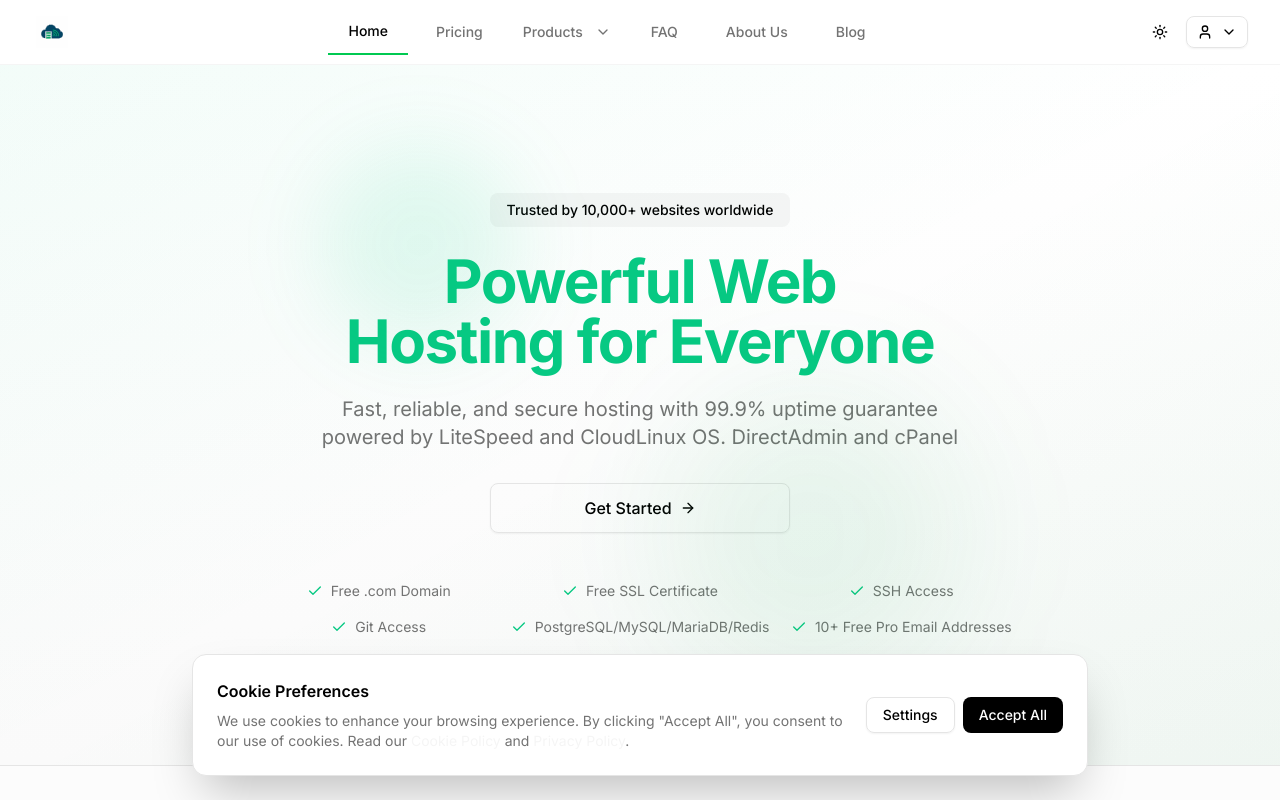
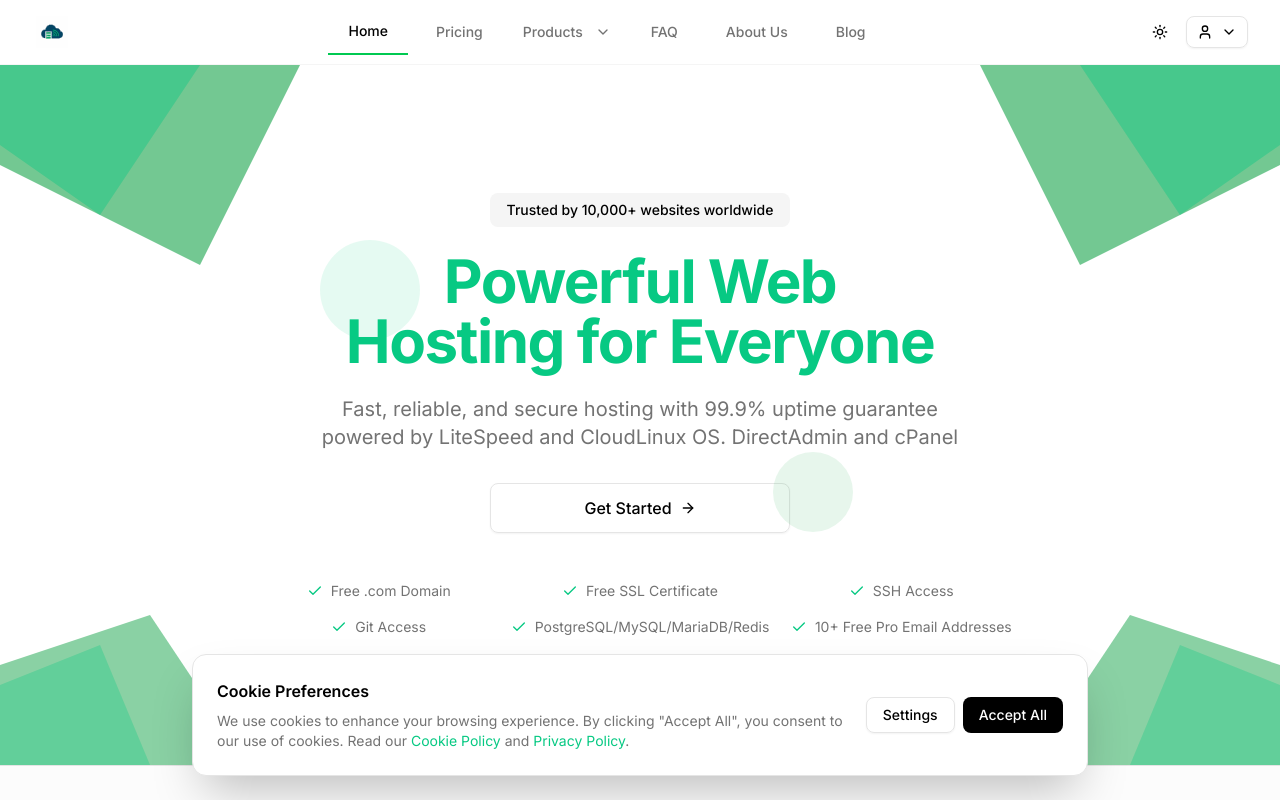
Before and after one commit to KmerHosting/kmerhosting-website, a Next.js app: page / in a window 1280 px wide. Shown: the top 800 px of the page. Built offline with nearby package versions, Linux system fonts and the light colour scheme.

Commit message:
refactor hero section color sheme

```diff
--- a/components/cookie-banner.tsx
+++ b/components/cookie-banner.tsx
@@ -92,11 +92,11 @@ export function CookieBanner() {
             <p className="text-sm text-muted-foreground">
               We use cookies to enhance your browsing experience. By clicking "Accept All", you
               consent to our use of cookies. Read our{" "}
-              <Link href="/cookies" className="text-accent hover:underline">
+              <Link href="/cookies" className="text-[#07C983] hover:underline">
                 Cookie Policy
               </Link>{" "}
               and{" "}
-              <Link href="/privacy" className="text-accent hover:underline">
+              <Link href="/privacy" className="text-[#07C983] hover:underline">
                 Privacy Policy
               </Link>
               .
--- a/components/header.tsx
+++ b/components/header.tsx
@@ -228,7 +228,7 @@ export function Header() {
   ]
 
   return (
-    <header className="sticky top-0 z-50 w-full border-b border-border/40 bg-background/95 backdrop-blur supports-[backdrop-filter]:bg-background/60">
+    <header className="sticky top-0 z-50 w-full border-b border-border/40 bg-white dark:bg-background/95 backdrop-blur supports-[backdrop-filter]:bg-white dark:supports-[backdrop-filter]:bg-background/60">
       <div className="container mx-auto px-4 sm:px-6 lg:px-8">
         <div className="flex h-16 items-center justify-between">
           {/* Logo */}
--- a/components/sections/hero.tsx
+++ b/components/sections/hero.tsx
@@ -7,7 +7,7 @@ import Link from "next/link"
 
 export function Hero() {
   return (
-    <section className="relative overflow-hidden bg-gradient-to-b from-background to-muted/50 py-20 sm:py-32">
+    <section className="relative overflow-hidden bg-white dark:bg-black py-20 sm:py-32">
       <div className="container mx-auto px-4 sm:px-6 lg:px-8">
         <div className="mx-auto max-w-4xl text-center">
           {/* Badge */}
@@ -47,25 +47,87 @@ export function Hero() {
         </div>
       </div>
 
-      {/* Decorative effects - beautiful light theme with green colors */}
+      {/* Decorative effects */}
 
-      {/* Dark theme: Central gradient blur */}
-      <div className="hidden dark:block absolute top-0 left-1/2 -translate-x-1/2 -translate-y-1/2 w-[800px] h-[800px] bg-primary/5 rounded-full blur-3xl pointer-events-none" />
+      {/* Dark theme: Green geometric shapes + central white glow behind text */}
+      <div className="hidden dark:block">
+        {/* Central white glow behind text */}
+        <div className="absolute top-1/2 left-1/2 -translate-x-1/2 -translate-y-1/2 w-[600px] h-[400px] bg-white/10 rounded-full blur-3xl pointer-events-none" />
 
-      {/* Light theme: Beautiful green gradient effects */}
+        {/* Top left green triangular shape */}
+        <div className="absolute top-0 left-0 w-[300px] h-[200px] pointer-events-none">
+          <svg viewBox="0 0 300 200" className="w-full h-full">
+            <polygon points="0,0 300,0 200,200 0,100" fill="#16A34A" opacity="0.6" />
+            <polygon points="0,0 200,0 100,150 0,80" fill="#07C983" opacity="0.4" />
+          </svg>
+        </div>
+
+        {/* Top right green triangular shape */}
+        <div className="absolute top-0 right-0 w-[300px] h-[200px] pointer-events-none">
+          <svg viewBox="0 0 300 200" className="w-full h-full">
+            <polygon points="300,0 0,0 100,200 300,100" fill="#16A34A" opacity="0.6" />
+            <polygon points="300,0 100,0 200,150 300,80" fill="#07C983" opacity="0.4" />
+          </svg>
+        </div>
+
+        {/* Bottom left green shape */}
+        <div className="absolute bottom-0 left-0 w-[250px] h-[150px] pointer-events-none">
+          <svg viewBox="0 0 250 150" className="w-full h-full">
+            <polygon points="0,150 250,150 150,0 0,50" fill="#16A34A" opacity="0.5" />
+            <polygon points="0,150 150,150 100,30 0,70" fill="#07C983" opacity="0.3" />
+          </svg>
+        </div>
+
+        {/* Bottom right green shape */}
+        <div className="absolute bottom-0 right-0 w-[250px] h-[150px] pointer-events-none">
+          <svg viewBox="0 0 250 150" className="w-full h-full">
+            <polygon points="250,150 0,150 100,0 250,50" fill="#16A34A" opacity="0.5" />
+            <polygon points="250,150 100,150 150,30 250,70" fill="#07C983" opacity="0.3" />
+          </svg>
+        </div>
+
+        {/* Additional decorative circles */}
+        <div className="absolute top-1/4 left-1/4 w-[100px] h-[100px] bg-[#07C983]/10 rounded-full pointer-events-none" />
+        <div className="absolute bottom-1/3 right-1/3 w-[80px] h-[80px] bg-[#16A34A]/10 rounded-full pointer-events-none" />
+      </div>
+
+      {/* Light theme: Green geometric shapes at extremities */}
       <div className="dark:hidden">
-        {/* Main central green glow */}
-        <div className="absolute top-0 left-1/2 -translate-x-1/2 -translate-y-1/2 w-[800px] h-[800px] bg-gradient-radial from-[#07C983]/20 via-[#16A34A]/10 to-transparent rounded-full blur-2xl pointer-events-none" />
+        {/* Top left green triangular shape */}
+        <div className="absolute top-0 left-0 w-[300px] h-[200px] pointer-events-none">
+          <svg viewBox="0 0 300 200" className="w-full h-full">
+            <polygon points="0,0 300,0 200,200 0,100" fill="#16A34A" opacity="0.6" />
+            <polygon points="0,0 200,0 100,150 0,80" fill="#07C983" opacity="0.4" />
+          </svg>
+        </div>
 
-        {/* Secondary overlapping green circle */}
-        <div className="absolute top-10 left-1/2 -translate-x-1/2 w-[600px] h-[600px] bg-gradient-radial from-[#16A34A]/15 via-[#07C983]/8 to-transparent rounded-full blur-3xl pointer-events-none" />
+        {/* Top right green triangular shape */}
+        <div className="absolute top-0 right-0 w-[300px] h-[200px] pointer-events-none">
+          <svg viewBox="0 0 300 200" className="w-full h-full">
+            <polygon points="300,0 0,0 100,200 300,100" fill="#16A34A" opacity="0.6" />
+            <polygon points="300,0 100,0 200,150 300,80" fill="#07C983" opacity="0.4" />
+          </svg>
+        </div>
 
-        {/* Accent green dots */}
-        <div className="absolute top-20 left-1/4 w-[200px] h-[200px] bg-[#07C983]/10 rounded-full blur-2xl pointer-events-none" />
-        <div className="absolute bottom-20 right-1/4 w-[300px] h-[300px] bg-[#16A34A]/8 rounded-full blur-3xl pointer-events-none" />
+        {/* Bottom left green shape */}
+        <div className="absolute bottom-0 left-0 w-[250px] h-[150px] pointer-events-none">
+          <svg viewBox="0 0 250 150" className="w-full h-full">
+            <polygon points="0,150 250,150 150,0 0,50" fill="#16A34A" opacity="0.5" />
+            <polygon points="0,150 150,150 100,30 0,70" fill="#07C983" opacity="0.3" />
+          </svg>
+        </div>
 
-        {/* Subtle border enhancement */}
-        <div className="absolute inset-0 bg-gradient-to-br from-[#07C983]/5 via-transparent to-[#16A34A]/5 pointer-events-none" />
+        {/* Bottom right green shape */}
+        <div className="absolute bottom-0 right-0 w-[250px] h-[150px] pointer-events-none">
+          <svg viewBox="0 0 250 150" className="w-full h-full">
+            <polygon points="250,150 0,150 100,0 250,50" fill="#16A34A" opacity="0.5" />
+            <polygon points="250,150 100,150 150,30 250,70" fill="#07C983" opacity="0.3" />
+          </svg>
+        </div>
+
+        {/* Additional decorative circles */}
+        <div className="absolute top-1/4 left-1/4 w-[100px] h-[100px] bg-[#07C983]/10 rounded-full pointer-events-none" />
+        <div className="absolute bottom-1/3 right-1/3 w-[80px] h-[80px] bg-[#16A34A]/10 rounded-full pointer-events-none" />
       </div>
     </section>
   )
--- a/components/theme-provider.tsx
+++ b/components/theme-provider.tsx
@@ -6,8 +6,10 @@ export function ThemeProvider({ children, ...props }: ThemeProviderProps) {
   return (
     <NextThemesProvider
       attribute="class"
-      defaultTheme="dark"
+      defaultTheme="system"
       enableSystem={true}
+      disableTransitionOnChange={false}
+      storageKey="theme"
       themes={["light", "dark", "system"]}
       {...props}
     >
```
Also changed, not shown: components/footer.tsx (+34 -34 lines).
